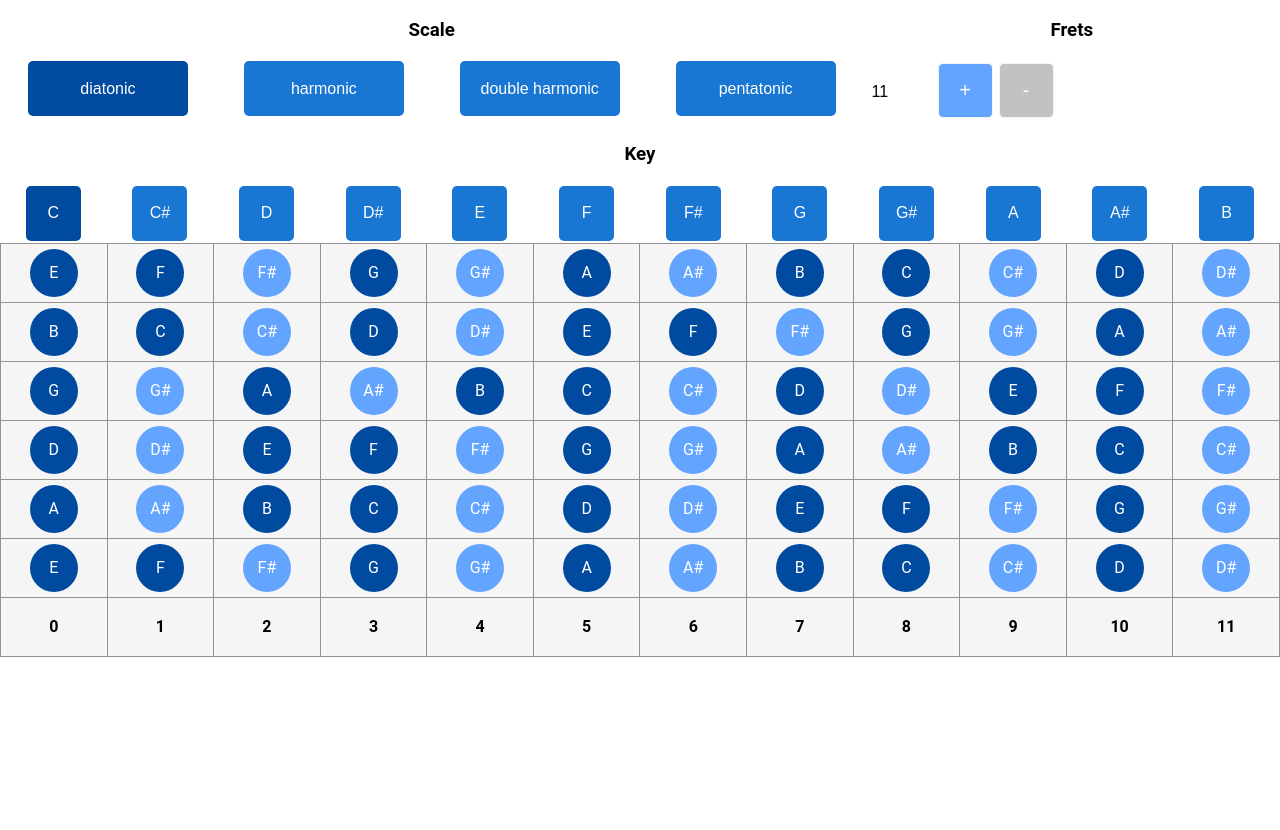
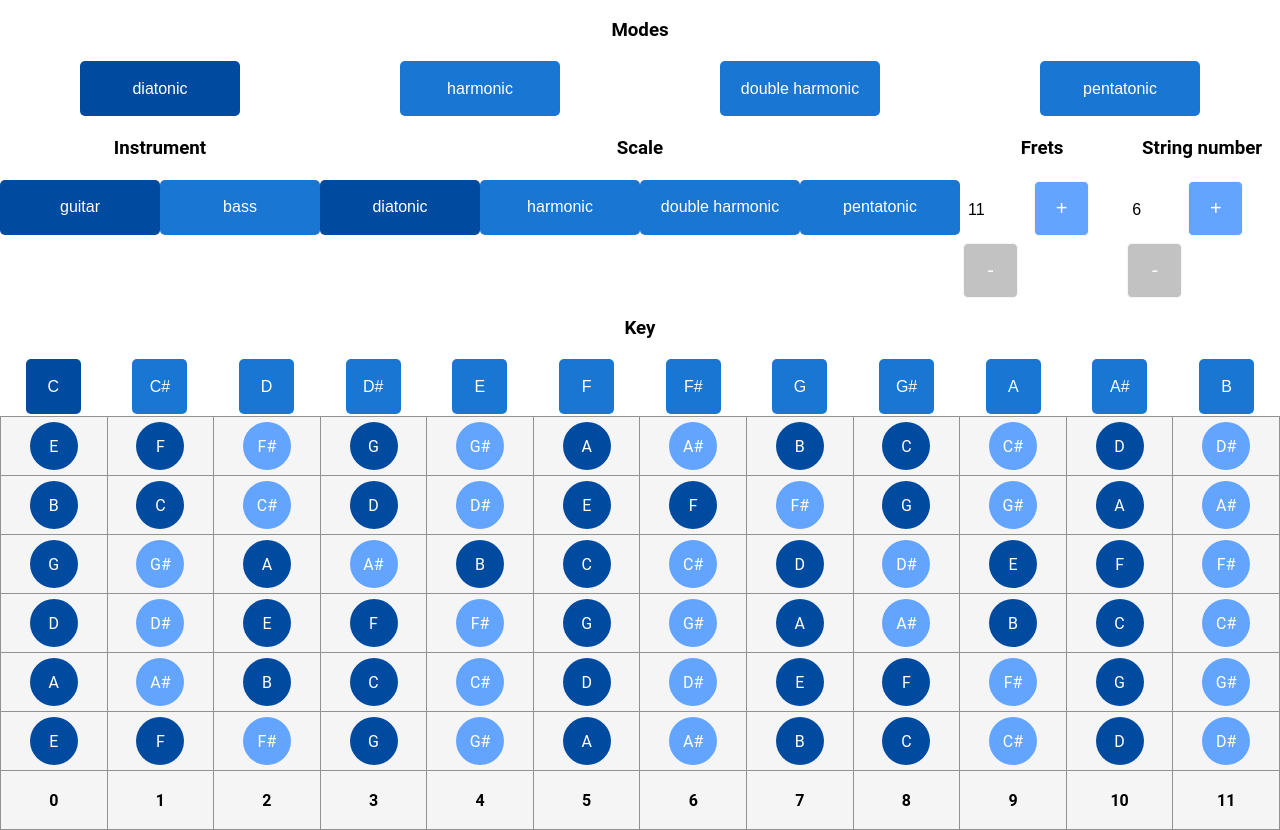
Before and after one commit to joao-arthur/libre_musica, a React (Create React App) app: page / in a window 1280 px wide. Before the commit the page ends 800 px from the top, so only its background shows below. Built offline with nearby package versions, Linux system fonts and the light colour scheme.

Commit message:
melhorias no selector

```diff
--- a/src/Pages/Scales/Scales.tsx
+++ b/src/Pages/Scales/Scales.tsx
@@ -1,5 +1,5 @@
 import React, { useState } from 'react';
-import { strings, getNote, getScale } from '../../core/notes';
+import { notesArray, strings, getNote, getScale } from '../../core/notes';
 import range from '../../core/range';
 import {
     Container,
@@ -11,26 +11,50 @@ import InstrumentTable from '../../Components/Core/InstrumentTable';
 import { Separator } from './Scales.styles';
 
 export default () => {
+    const [fretNumber, setFretNumber] = useState(11);
+    const [stringNumber, setStringNumber] = useState(6);
+
     const [scale, setScale] = useState(0);
     const [scaleKind, setScaleKind] = useState(0);
-    const [fretNumber, setFretNumber] = useState(11);
+    const [instrument, setInstrument] = useState(0);
     const actualScale = getScale(scale);
 
     const generateStringNotes = (stringNote: number) =>
-        range(fretNumber + 1).map(i => ({
-            note: getNote((stringNote + i) % 12),
-            active: actualScale.includes((stringNote + i) % 12)
-        }));
+        range(fretNumber + 1)
+            .map(fret => (stringNote + fret) % 12)
+            .map(fret => ({
+                note: getNote(fret),
+                active: actualScale.includes(fret)
+            }));
 
     return (
         <>
             <Separator>
                 <Selector
                     options={[
-                        { name: 'diatonic', value: 0 },
-                        { name: 'harmonic', value: 1 },
-                        { name: 'double harmonic', value: 2 },
-                        { name: 'pentatonic', value: 3 }
+                        'diatonic',
+                        'harmonic',
+                        'double harmonic',
+                        'pentatonic'
+                    ]}
+                    selected={scaleKind}
+                    onChange={setScaleKind}
+                    title='Modes'
+                />
+            </Separator>
+            <Separator>
+                <Selector
+                    options={['guitar', 'bass']}
+                    selected={instrument}
+                    onChange={setInstrument}
+                    title='Instrument'
+                />
+                <Selector
+                    options={[
+                        'diatonic',
+                        'harmonic',
+                        'double harmonic',
+                        'pentatonic'
                     ]}
                     selected={scaleKind}
                     onChange={setScaleKind}
@@ -43,22 +67,16 @@ export default () => {
                     onChange={setFretNumber}
                     title='Frets'
                 />
+                <NumberSelector
+                    min={instrument === 0 ? 6 : 4}
+                    max={instrument === 0 ? 7 : 6}
+                    value={stringNumber}
+                    onChange={setStringNumber}
+                    title='String number'
+                />
             </Separator>
             <Selector
-                options={[
-                    { name: 'C', value: 0 },
-                    { name: 'C#', value: 1 },
-                    { name: 'D', value: 2 },
-                    { name: 'D#', value: 3 },
-                    { name: 'E', value: 4 },
-                    { name: 'F', value: 5 },
-                    { name: 'F#', value: 6 },
-                    { name: 'G', value: 7 },
-                    { name: 'G#', value: 8 },
-                    { name: 'A', value: 9 },
-                    { name: 'A#', value: 10 },
-                    { name: 'B', value: 11 }
-                ]}
+                options={notesArray}
                 selected={scale}
                 onChange={setScale}
                 title='Key'
--- a/src/components/Core/Selector/Selector.tsx
+++ b/src/components/Core/Selector/Selector.tsx
@@ -1,13 +1,8 @@
 import React from 'react';
 import * as Styles from './Selector.styles';
 
-interface Option {
-    name: string;
-    value: number;
-}
-
 interface props {
-    options: Option[];
+    options: string[];
     onChange: (option: number) => void;
     selected: number;
     title: string;
@@ -24,14 +19,14 @@ export default ({
     <Styles.Container>
         <Styles.Title>{title}</Styles.Title>
         <Styles.OptionsContainer>
-            {options.map(({ name, value }, index) => (
+            {options.map((option, index) => (
                 <Styles.Option
-                    key={index}
-                    selected={value === selected}
+                    key={option}
+                    selected={index === selected}
                     mode={mode}
-                    onClick={() => onChange(value)}
+                    onClick={() => onChange(index)}
                 >
-                    <span>{name}</span>
+                    <span>{option}</span>
                 </Styles.Option>
             ))}
         </Styles.OptionsContainer>
--- a/src/core/notes.ts
+++ b/src/core/notes.ts
@@ -50,18 +50,37 @@ export const getScale = (
         noteOfScale => (noteOfScale + note) % 12
     );
 
-const test = () => {
-    console.log(getScale(0, 0, scales.diatonic).map(e => notesArray[e]));
-    console.log(getScale(0, 1, scales.diatonic).map(e => notesArray[e]));
-    console.log(getScale(2, 0, scales.diatonic).map(e => notesArray[e]));
-};
+export const getNote = (note: number) => notesArray[note];
 
-//const melodicScale = [];
+export const getTuning = (
+    instrument: 'guitar' | 'bass',
+    stringNumber: '4' | '5' | '6' | '7',
+    tuning: 'standard' | 'dropd' | 'dropc' | 'dadgad'
+) => tunings[instrument][stringNumber][tuning];
 
 export const strings = [Notes.E, Notes.B, Notes.G, Notes.D, Notes.A, Notes.E];
 
+const scales = {
+    diatonic: [0, 2, 4, 5, 7, 9, 11],
+    harmonic: [0, 2, 4, 5, 7, 8, 11],
+    doubleHarmonic: [0, 1, 4, 5, 7, 8, 11],
+    pentatonic: [0, 2, 4, 7, 9]
+};
+
 const tunings = {
     guitar: {
+        4: {
+            standard: [],
+            dropd: [],
+            dropc: [],
+            dadgad: []
+        },
+        5: {
+            standard: [],
+            dropd: [],
+            dropc: [],
+            dadgad: []
+        },
         6: {
             standard: [Notes.E, Notes.B, Notes.G, Notes.D, Notes.A, Notes.E],
             dropd: [Notes.E, Notes.B, Notes.G, Notes.D, Notes.A, Notes.D],
@@ -77,16 +96,25 @@ const tunings = {
                 Notes.A,
                 Notes.E,
                 Notes.B
-            ]
+            ],
+            dropd: [],
+            dropc: [],
+            dadgad: []
         }
     },
     bass: {
         4: {
             standard: [Notes.G, Notes.D, Notes.A, Notes.E],
             dropd: [Notes.E, Notes.B, Notes.G, Notes.D, Notes.A, Notes.E],
-            dropc: [Notes.E, Notes.B, Notes.G, Notes.D, Notes.A, Notes.E]
+            dropc: [Notes.E, Notes.B, Notes.G, Notes.D, Notes.A, Notes.E],
+            dadgad: []
         },
-        5: { standard: [Notes.G, Notes.D, Notes.A, Notes.E, Notes.B] },
+        5: {
+            standard: [Notes.G, Notes.D, Notes.A, Notes.E, Notes.B],
+            dropd: [],
+            dropc: [],
+            dadgad: []
+        },
         6: {
             standard: [
                 Notes.C,
@@ -96,16 +124,18 @@ const tunings = {
                 Notes.A,
                 Notes.E,
                 Notes.B
-            ]
+            ],
+            dropd: [],
+            dropc: [],
+            dadgad: []
+        },
+        7: {
+            standard: [],
+            dropd: [],
+            dropc: [],
+            dadgad: []
         }
     }
-};
-
-const scales = {
-    diatonic: [0, 2, 4, 5, 7, 9, 11],
-    harmonic: [0, 2, 4, 5, 7, 8, 11],
-    doubleHarmonic: [0, 1, 4, 5, 7, 8, 11],
-    pentatonic: [0, 2, 4, 7, 9]
 };
 
 const settings = {
@@ -148,5 +178,3 @@ const settings = {
         }
     }
 };
-
-export const getNote = (note: number) => notesArray[note];
```
